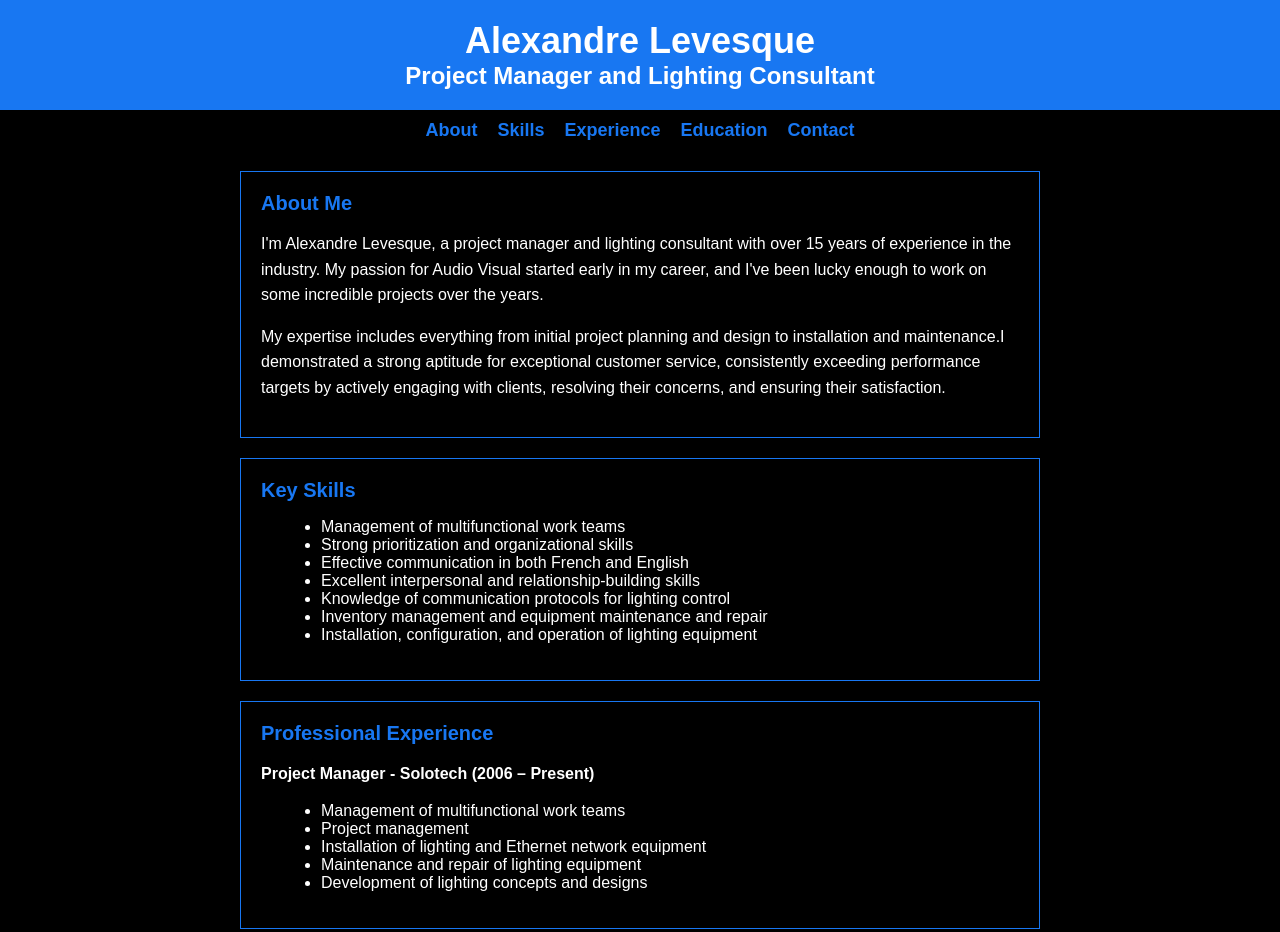
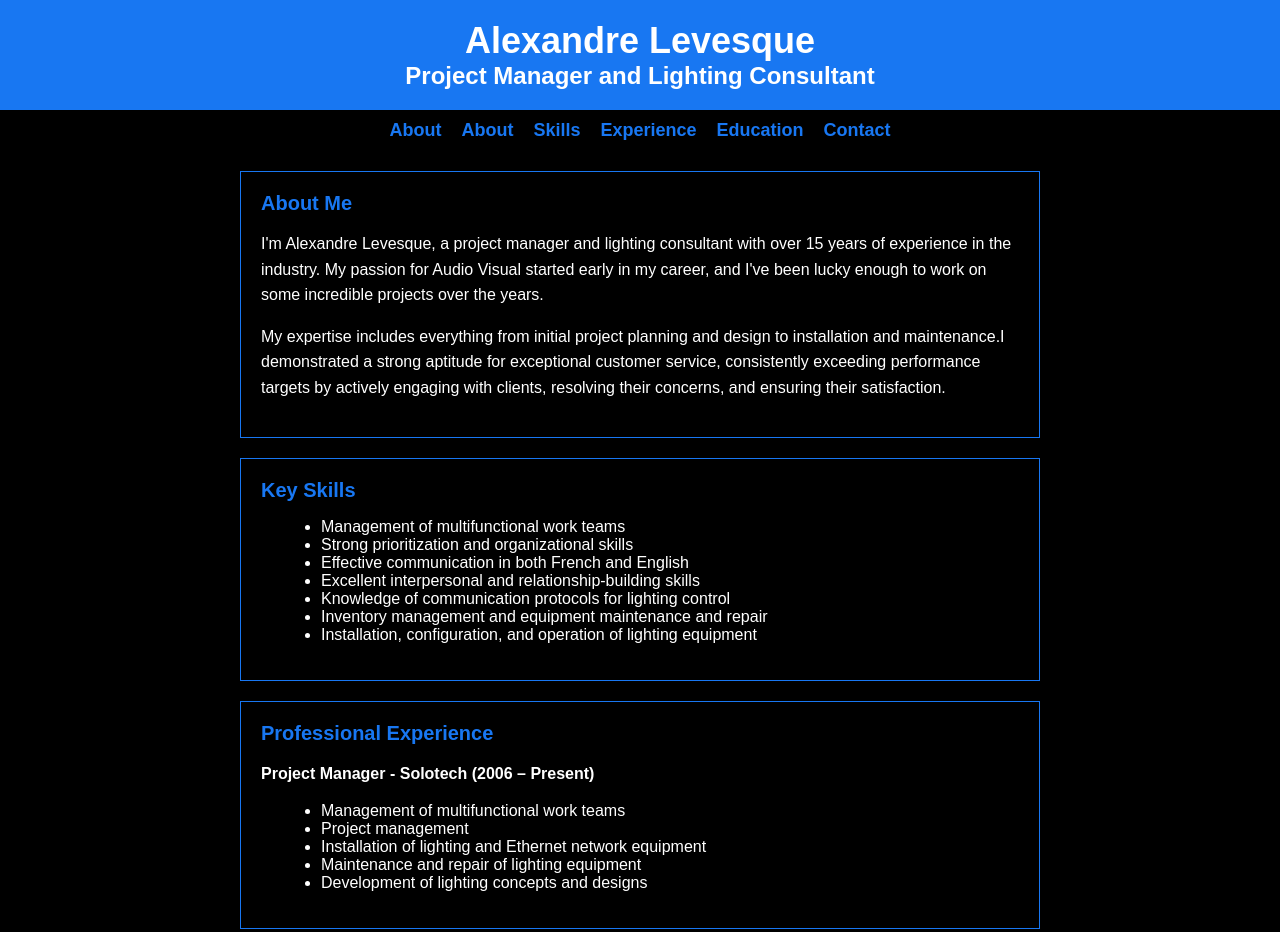
Before and after one commit to herminard/alex-l, a plain HTML site: page index.html in a window 1280 px wide. Shown: the top 932 px of the page. Drawn offline with Linux system fonts and the light colour scheme.

Commit message:
Update index.html

```diff
--- a/index.html
+++ b/index.html
@@ -114,6 +114,7 @@
     <nav>
         <ul>
             <li><a href="#about">About</a></li>
+            <li><a href="#professional highlight">About</a></li>
             <li><a href="#skills">Skills</a></li>
             <li><a href="#experience">Experience</a></li>
             <li><a href="#education">Education</a></li>
```
